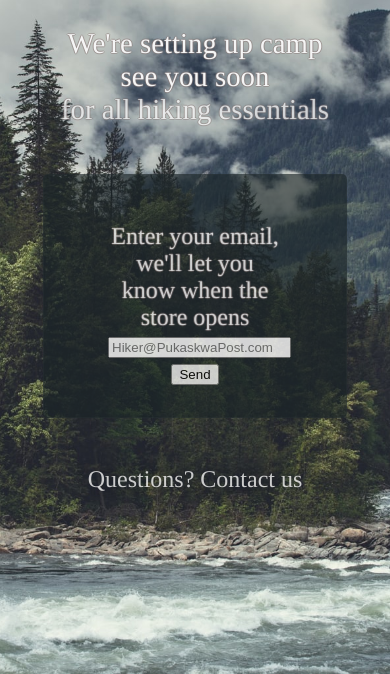
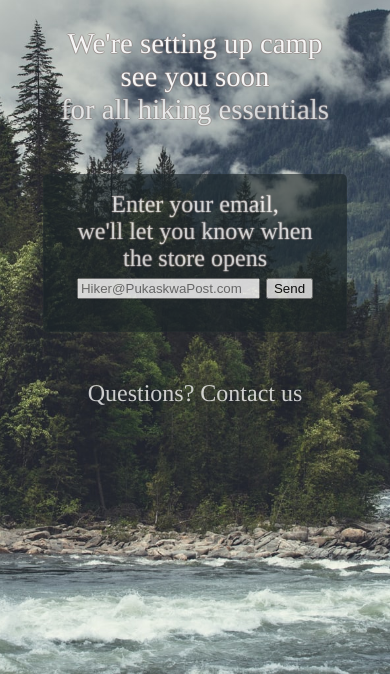
Before and after one commit to drbenn/coming-soon-landing, a plain HTML site: page index.html in a window 390 px wide. Shown: the part 170-844 px from the top of the page. Drawn offline with nearby package versions, Linux system fonts and the light colour scheme.

Commit message:
style update - notify block & notify card sizing/padding reduced on mobile resize less than 600px

```diff
--- a/style.css
+++ b/style.css
@@ -132,7 +132,7 @@ a:hover {
 }
 
 @media only screen and (max-width: 600px) {
-    .top-banner, .text-block, .notify-block {
+    .top-banner, .text-block {
         width: 100%;
     }
     .top-banner {
@@ -153,6 +153,12 @@ a:hover {
         font-size: 1.8rem;
         padding-left: 0rem;
     }
+    .notify-block {
+        max-width: 550px;
+    }
+    .notify-card {
+        padding: 1rem 1.5rem 2rem 1.5rem;
+    }
     .footer, a {
         margin-top: 3rem;
     }
```
